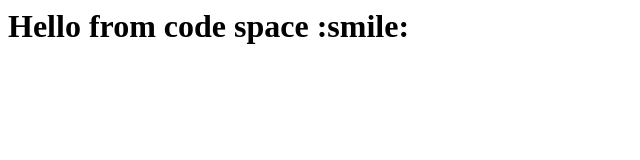
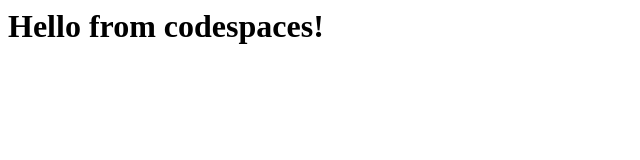
Before and after one commit to kk-r/skills-code-with-codespaces, a plain HTML site: page index.html in a window 1280 px wide. Shown: the whole page, without its empty margins (0-640 px from the left). Drawn offline with Linux system fonts and the light colour scheme.

Commit message:
Fix typo

```diff
--- a/index.html
+++ b/index.html
@@ -1,3 +1,3 @@
 <html>
-  <h1>Hello from code space :smile:</h1>
+  <h1>Hello from codespaces!</h1>
 </html>
```
